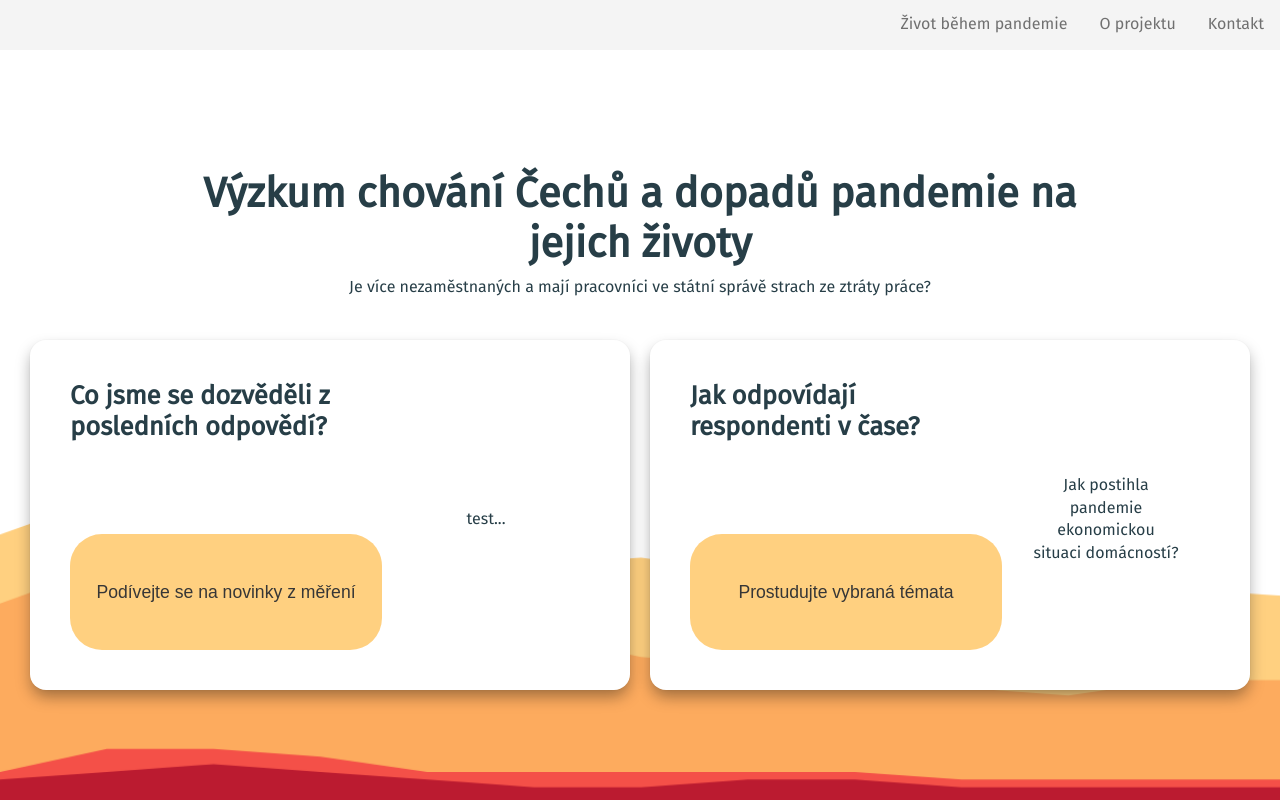
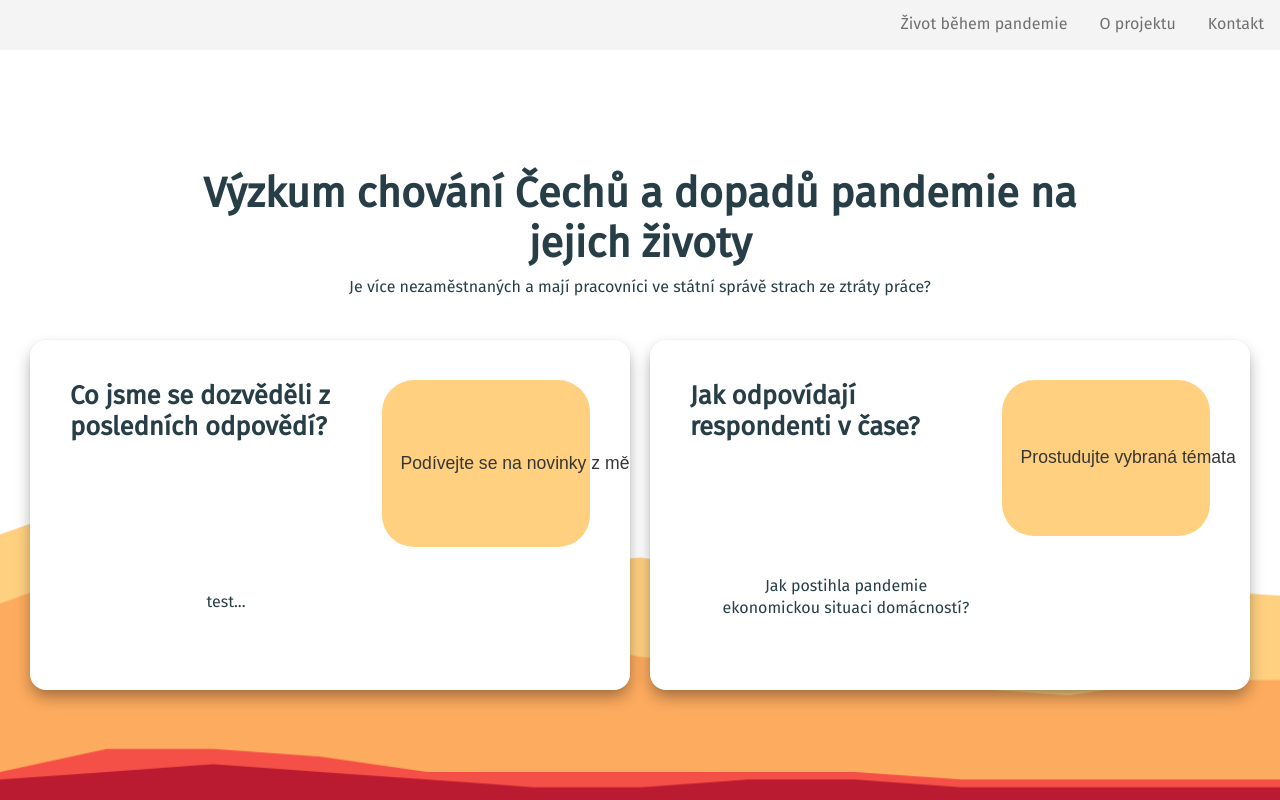
Before and after one commit to mveith/paq-research, a Next.js app: page / in a window 1280 px wide. Built offline with nearby package versions, Linux system fonts and the light colour scheme.

Commit message:
Random change

```diff
--- a/pages/index.js
+++ b/pages/index.js
@@ -8,7 +8,7 @@ function Card({ title, link, linkLabel, contents }) {
     return (
         <div className={styles.card}>
             <h2 style={{ fontSize: "1.6rem", textAlign: "left" }}>{title}</h2>
-            <div className="cardCarousel"><Carousel contents={contents} /></div>
+            <div className={styles.cardCarousel}><Carousel contents={contents} /></div>
             <button className={styles.button}>{linkLabel}</button>
         </div>);
 }
--- a/pages/index.module.css
+++ b/pages/index.module.css
@@ -100,4 +100,11 @@
         padding-top: calc(1em - 1px);
         font-size: 1.1rem;
     }
+    .cardCarousel {
+        display: flex;
+        flex-direction: column;
+        justify-content: center;
+        grid-row-start: 2;
+        height: 100%;
+    }
 }
--- a/styles/globals.css
+++ b/styles/globals.css
@@ -357,13 +357,6 @@ ul {
         width: 300px;
         margin: 1rem .5rem;
     }
-    .cardCarousel {
-        display: flex;
-        flex-direction: column;
-        justify-content: center;
-        grid-row-start: span 2;
-        height: 100%;
-    }
 }
 
 @media only screen and (min-width: 1000px) {
```
